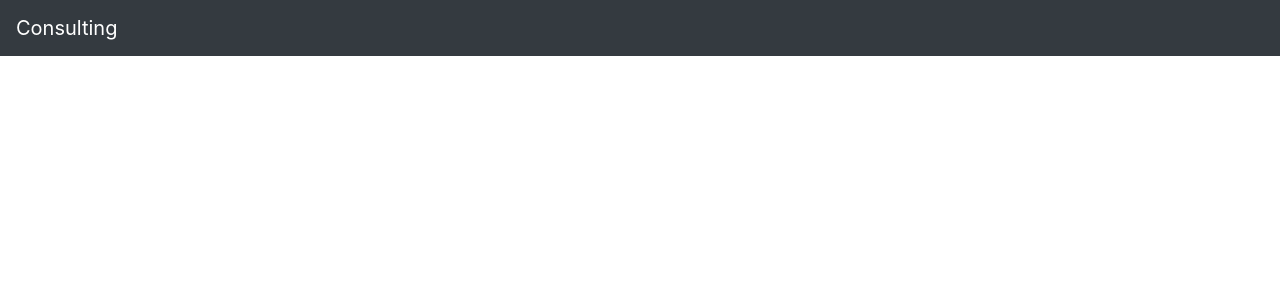
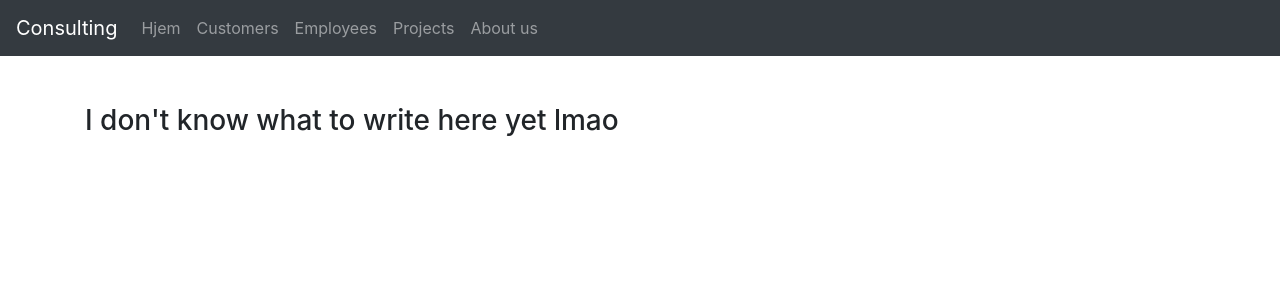
Before and after one commit to TobiasLab/pgr305_oblig, a React (Create React App) app: page / in a window 1280 px wide. Shown: the top 300 px of the page. Built offline with nearby package versions, Linux system fonts and the light colour scheme.

Commit message:
More links and routes in navbar as well as a landing page

```diff
--- a/src/App.js
+++ b/src/App.js
@@ -3,6 +3,13 @@ import { BrowserRouter as Router, Switch, Route, Link } from 'react-router-dom';
 
 import React from 'react';
 import { Navbar } from 'react-bootstrap';
+import { Nav } from 'react-bootstrap';
+import { Container } from 'react-bootstrap';
+import Customers from './components/Customers';
+import Employees from './components/Employees';
+import Projects from './components/Projects';
+import Home from './pages/Home';
+import About from './pages/About';
 
 function App() {
 
@@ -12,7 +19,26 @@ function App() {
 
             <Navbar bg="dark" variant="dark"  className="mb-5">
                 <Navbar.Brand> Consulting</Navbar.Brand>
+                <Nav>
+                    <Nav.Link as={Link} to="/">Hjem</Nav.Link>
+                    <Nav.Link as={Link} to="/customers">Customers</Nav.Link>
+                    <Nav.Link as={Link} to="/employees">Employees</Nav.Link>
+                    <Nav.Link as={Link} to="/projects">Projects</Nav.Link>
+                    <Nav.Link as={Link} to="/about">About us</Nav.Link>
+                </Nav>
             </Navbar>
+
+            <Container>
+                <main>
+                    <Switch>
+                        <Route exact path="/" component={Home}></Route>
+                        <Route exact path="/customers" component={Customers}></Route>
+                        <Route exact path="/employees" component={Employees}></Route>
+                        <Route exact path="/projects" component={Projects}></Route>
+                        <Route exact path="/about" component={About}></Route>
+                    </Switch>
+                </main>
+            </Container>
 
         </Router>
     </>
--- /dev/null
+++ b/src/pages/Home.js
@@ -0,0 +1,17 @@
+import React from 'react';
+import Row from 'react-bootstrap/Row';
+import Col from 'react-bootstrap/Col';
+
+const Home = () => {
+    return (
+        <Row>
+            <Col>
+                <section>
+                    <h3>I don't know what to write here yet lmao</h3>
+                </section>
+            </Col>
+        </Row>
+    )
+}
+
+export default Home;
```
Also changed, not shown: src/index.js (+4 -4 lines), 1 other file (tests, documents, lock files or other folders).
